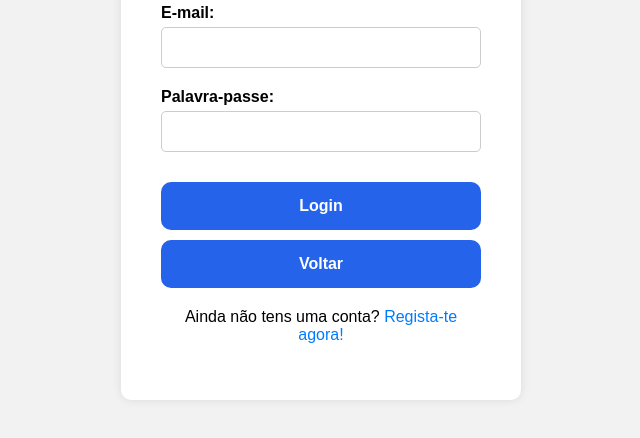
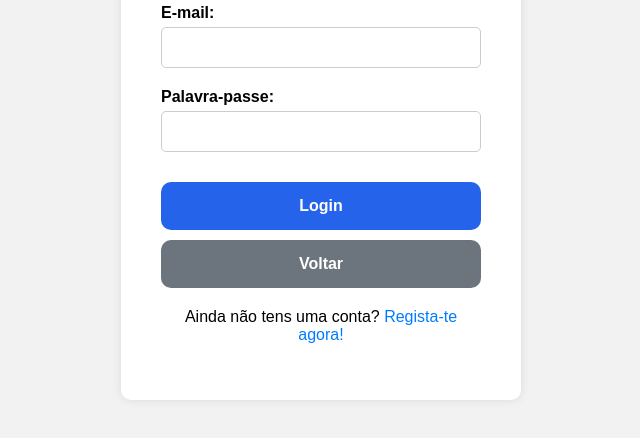
Before and after one commit to diogogonzaga/connectu, a plain HTML site: page login.html in a window 1280 px wide. Shown: the part 306-744 px from the top of the page, without its empty margins (319-959 px from the left). Drawn offline with Linux system fonts and the light colour scheme.

Commit message:
Change color button "Voltar" in login

```diff
--- a/login.css
+++ b/login.css
@@ -62,6 +62,26 @@ input[type="password"] {
   font-size: 14px;
 }
 
+
+  .voltar {
+  background-color: #6c757d;
+  width: 100%;
+  border: none;
+  padding: 15px;
+  color: white;
+  font-size: 16px;
+  cursor: pointer;
+  border-radius: 10px;
+  margin-top: 10px;
+  transition: background 0.3s ease;
+  font-weight: bold;
+}
+
+.voltar:hover {
+   opacity: 0.8;
+}
+
+
 .iniciar {
   background-color:#2563eb;
   width: 100%;
--- a/login.html
+++ b/login.html
@@ -30,7 +30,7 @@
         <input type="submit" class="iniciar" value="Login" />
 
       </form>
-<a href="index.html"><button class="iniciar">Voltar</button></a>
+<a href="index.html"><button class="voltar">Voltar</button></a>
       <div class="register-link">
         <p>Ainda não tens uma conta? <a href="registo.html">Regista-te agora!</a></p>
       </div>
```
